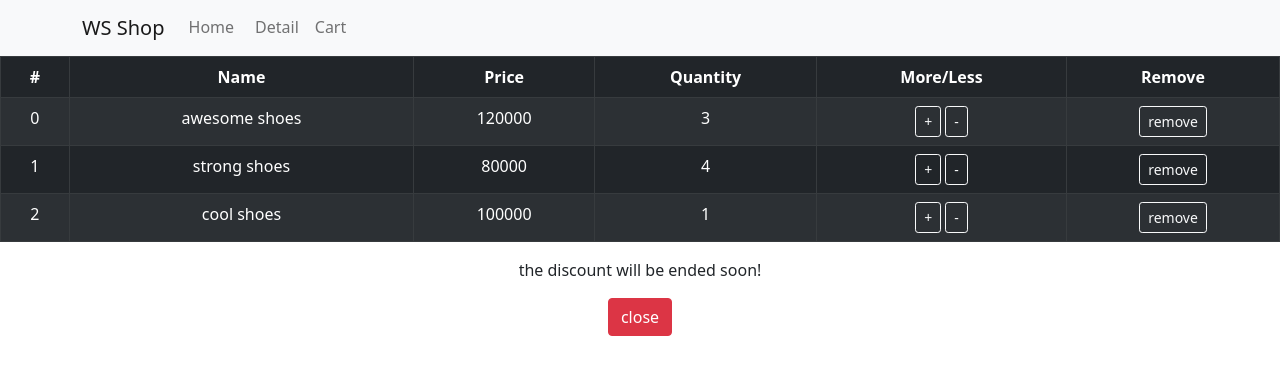
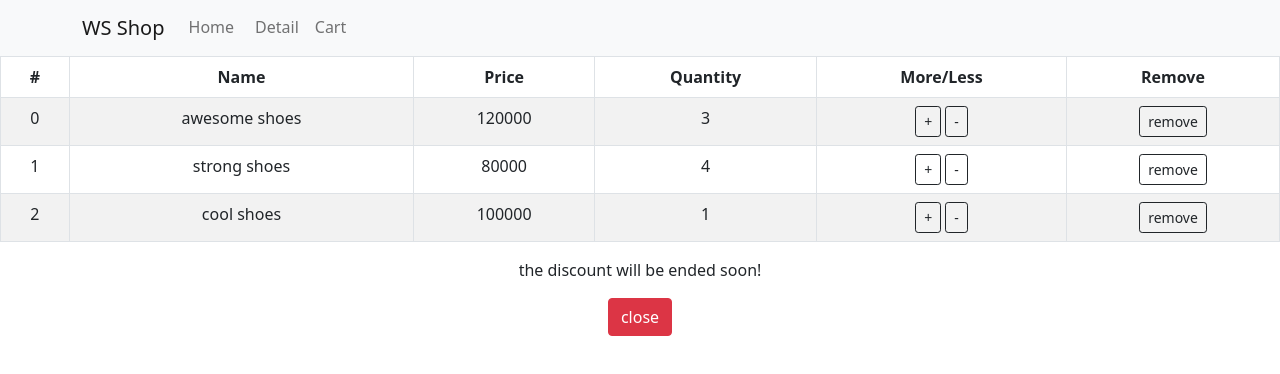
Before and after one commit to chwonseok/react-apple-shop, a React (Create React App) app: page /cart in a window 1280 px wide. Shown: the top 374 px of the page. Built offline with nearby package versions, Linux system fonts and the light colour scheme.

Commit message:
Minor changes for buttons

```diff
--- a/src/components/Cart.js
+++ b/src/components/Cart.js
@@ -8,7 +8,7 @@ export default function Cart() {
 
   return (
     <>
-      <Table striped bordered hover variant="dark">
+      <Table striped bordered hover>
         <thead>
           <tr>
             <th>#</th>
@@ -29,7 +29,7 @@ export default function Cart() {
                 <td>{state.quantity}</td>
                 <td>
                   <Button
-                    variant="outline-light"
+                    variant="outline-dark"
                     size="sm"
                     onClick={() => {
                       dispatch({ type: 'btnPlus', num: state.id });
@@ -39,7 +39,7 @@ export default function Cart() {
                   </Button>
                   <Button
                     className="ms-1"
-                    variant="outline-light"
+                    variant="outline-dark"
                     size="sm"
                     onClick={() => {
                       dispatch({ type: 'btnMinus', num: state.id });
@@ -50,7 +50,7 @@ export default function Cart() {
                 </td>
                 <td>
                   <Button
-                    variant="outline-light"
+                    variant="outline-dark"
                     size="sm"
                     onClick={() => {
                       dispatch({ type: 'btnRemove', num: state.id });
```
